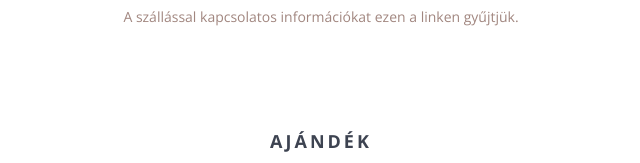
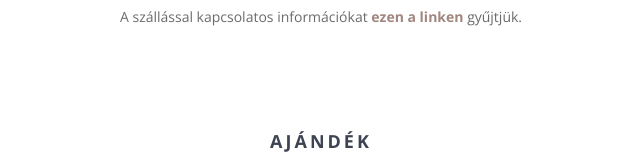
Before and after one commit to annaesbalazs/eskuvo, a website: page index.html in a window 1280 px wide. Shown: the part 3211-3374 px from the top of the page, 319-959 px from the left. Drawn offline with nearby package versions, Linux system fonts and the light colour scheme; some packages are replaced by stand-ins of ours; files whose address does not match are found by name.

Commit message:
Format link

```diff
--- a/index.html
+++ b/index.html
@@ -302,7 +302,7 @@
                 <p>Azok számára, akik nem a helyszínen szeretnének aludni, estére fuvart szervezünk a szálláshelyükre igény esetén.<br>
                     A környéken Vigántpetenden és Nagyvázsonyban is számos szálláshely található. <br>
                 </p>
-                <a href="https://docs.google.com/forms/d/e/1FAIpQLSdzUowPjG81aUNVVRptjGuLVJBLbXoL4XAVqNROXqt6V2P-_Q/viewform?usp=sf_link" target="_blank">A szállással kapcsolatos információkat ezen a linken gyűjtjük.</a>
+                A szállással kapcsolatos információkat <strong><a href="https://docs.google.com/forms/d/e/1FAIpQLSdzUowPjG81aUNVVRptjGuLVJBLbXoL4XAVqNROXqt6V2P-_Q/viewform?usp=sf_link" target="_blank">ezen a linken</a></strong> gyűjtjük.
             </div>
         </div>
     </div>
```
